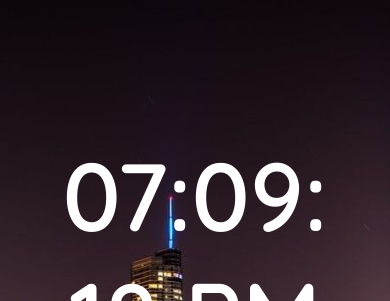
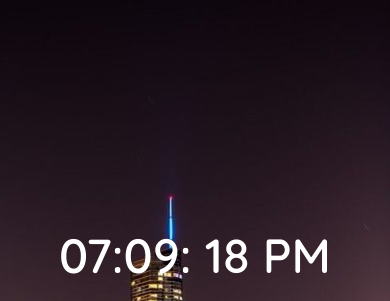
Before and after one commit to anmol224/Dynamic, a plain HTML site: page index.html in a window 390 px wide. Shown: the top 301 px of the page. Drawn offline with Linux system fonts and the light colour scheme.

Commit message:
Update style.css

```diff
--- a/css/style.css
+++ b/css/style.css
@@ -45,7 +45,7 @@ footer
 
     #time
     {
-        font-size: 6rem;
+        font-size: 3rem;
     }
 
 }
```
